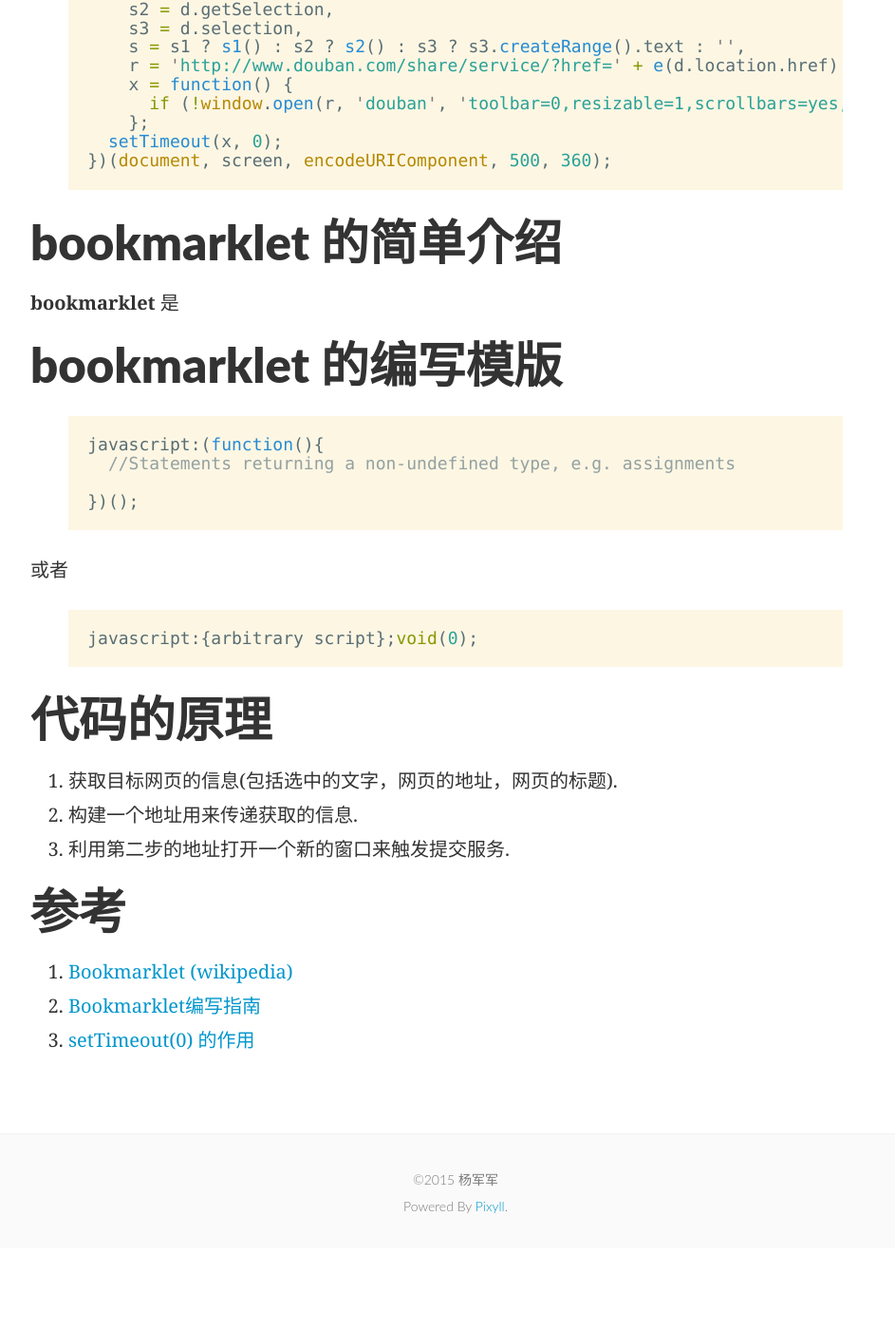
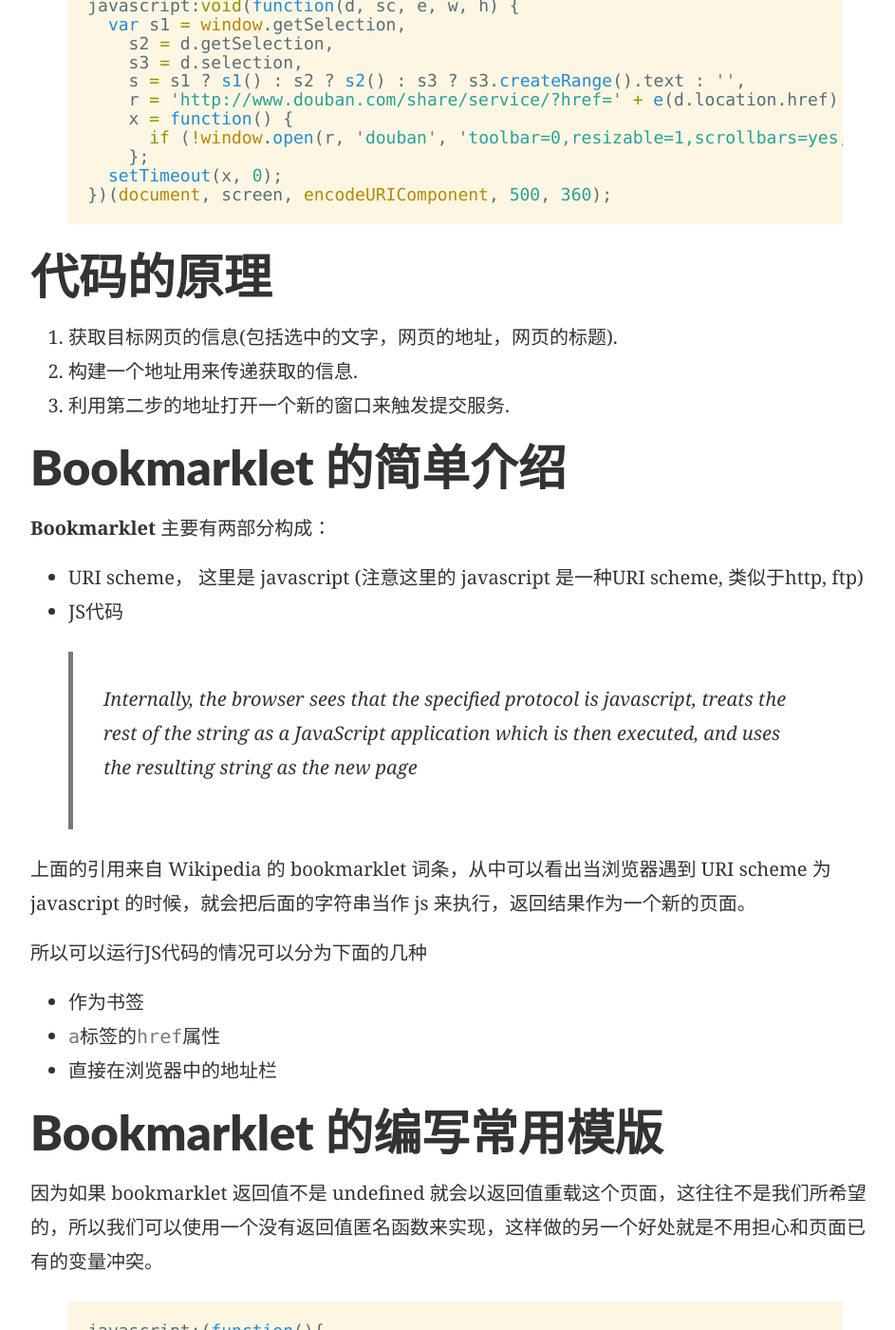
Before and after one commit to yangjunjun/yangjunjun.github.io, a Jekyll site: the page built from _posts/2015-05-15-analyze-the-douban-code.md, in a window 1280 px wide and 1400 px high, scrolled down 495 px. Shown: the whole window at 95% size, without its empty margins (160-1103 px from the left). Built offline with Jekyll 4.4.1, drawn with Linux system fonts in a browser that asks for light colours; some web fonts are replaced; comment, search, counter and statistics services are not loaded; before the commit the page ends 1809 px from its top, so only the background shows below that; some of the changed text lies outside the part shown.

Commit message:
add analyze the douban code resource

````diff
--- a/_posts/2015-05-15-analyze-the-douban-code.md
+++ b/_posts/2015-05-15-analyze-the-douban-code.md
@@ -6,7 +6,7 @@
 categories: 豆瓣 douban javascript
 ---
 
-“推荐到豆瓣”的代码是比较常见的 bookmarklet , 其本质是一段可以在浏览器地址栏运行的JS代码。
+“推荐到豆瓣”的代码是比较常见的 bookmarklet , 其本质是一段可以在浏览器地址栏运行的JS代码，其代码如下：
 
 {% highlight javascript %}
 javascript:void(function(d, sc, e, w, h) {
@@ -22,11 +22,31 @@
 })(document, screen, encodeURIComponent, 500, 360);
 {% endhighlight %}
 
-##  bookmarklet 的简单介绍
+## 代码的原理
 
-**bookmarklet** 是
+1. 获取目标网页的信息(包括选中的文字，网页的地址，网页的标题).
+2. 构建一个地址用来传递获取的信息.
+3. 利用第二步的地址打开一个新的窗口来触发提交服务.
 
-## bookmarklet 的编写模版
+## Bookmarklet 的简单介绍
+
+**Bookmarklet** 主要有两部分构成：
+- URI scheme， 这里是 javascript (注意这里的 javascript 是一种URI scheme, 类似于http, ftp)
+- JS代码
+
+> Internally, the browser sees that the specified protocol is javascript, treats the rest of the string as a JavaScript application which is then executed, and uses the resulting string as the new page
+
+上面的引用来自 Wikipedia 的 bookmarklet 词条，从中可以看出当浏览器遇到 URI scheme 为 javascript 的时候，就会把后面的字符串当作 js 来执行，返回结果作为一个新的页面。
+
+所以可以运行JS代码的情况可以分为下面的几种
+
+- 作为书签
+- ```a```标签的```href```属性
+- 直接在浏览器中的地址栏
+
+## Bookmarklet 的编写常用模版
+
+因为如果 bookmarklet 返回值不是 undefined 就会以返回值重载这个页面，这往往不是我们所希望的，所以我们可以使用一个没有返回值匿名函数来实现，这样做的另一个好处就是不用担心和页面已有的变量冲突。
 
 {% highlight javascript %}
 javascript:(function(){
@@ -40,15 +60,9 @@
 javascript:{arbitrary script};void(0);
 {% endhighlight %}
 
-## 代码的原理
-
-1. 获取目标网页的信息(包括选中的文字，网页的地址，网页的标题).
-2. 构建一个地址用来传递获取的信息.
-3. 利用第二步的地址打开一个新的窗口来触发提交服务.
-
-
 
 ## 参考
-0. [Bookmarklet (wikipedia)](http://en.wikipedia.org/wiki/Bookmarklet)
+0. [“推荐到豆瓣”代码来源](http://www.douban.com/service/bookmarklet)，[备份地址]()
+0. [wikipedia 的 Bookmarklet 词条页](http://en.wikipedia.org/wiki/Bookmarklet)
 1. [Bookmarklet编写指南](http://www.ruanyifeng.com/blog/2011/06/a_guide_for_writing_bookmarklet.html)
 2. [setTimeout(0) 的作用](http://pandacafe.net/blog/337)
````
Also changed, not shown: _sample/douban.js (added, +15 -0 lines), _sample/readme.md (added, +3 -0 lines).
